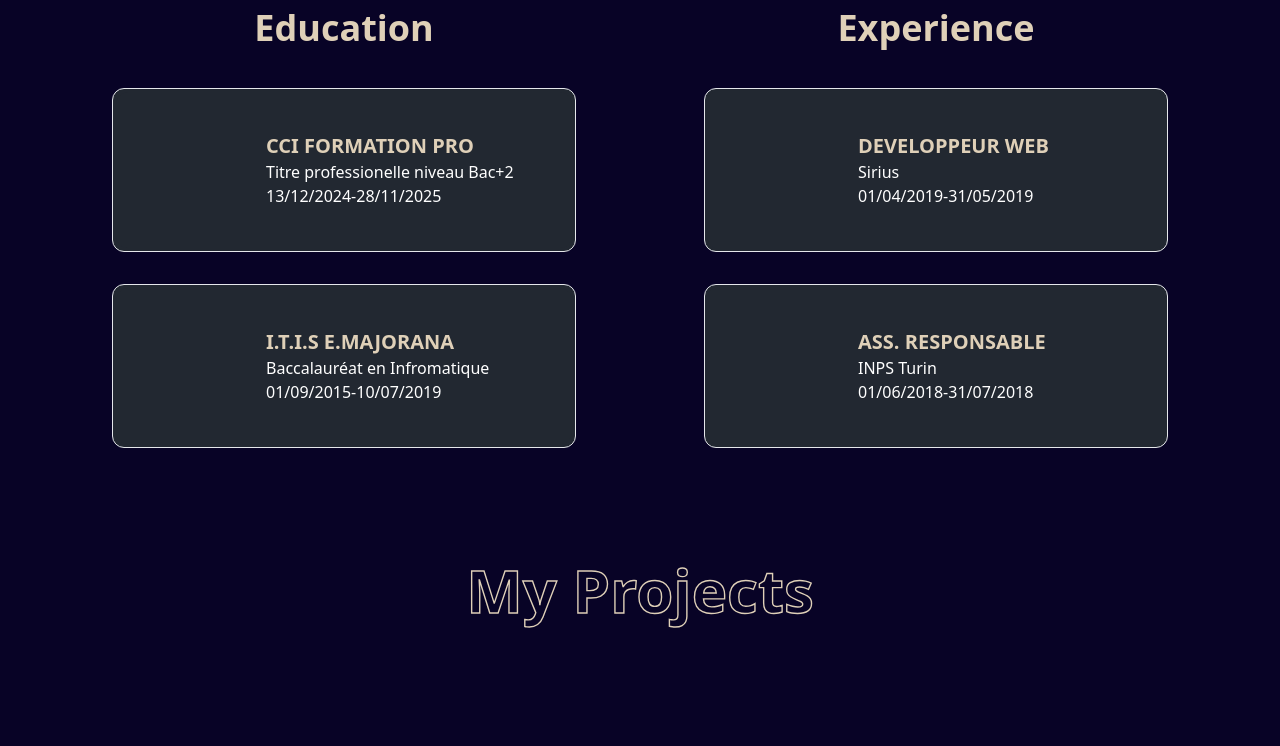
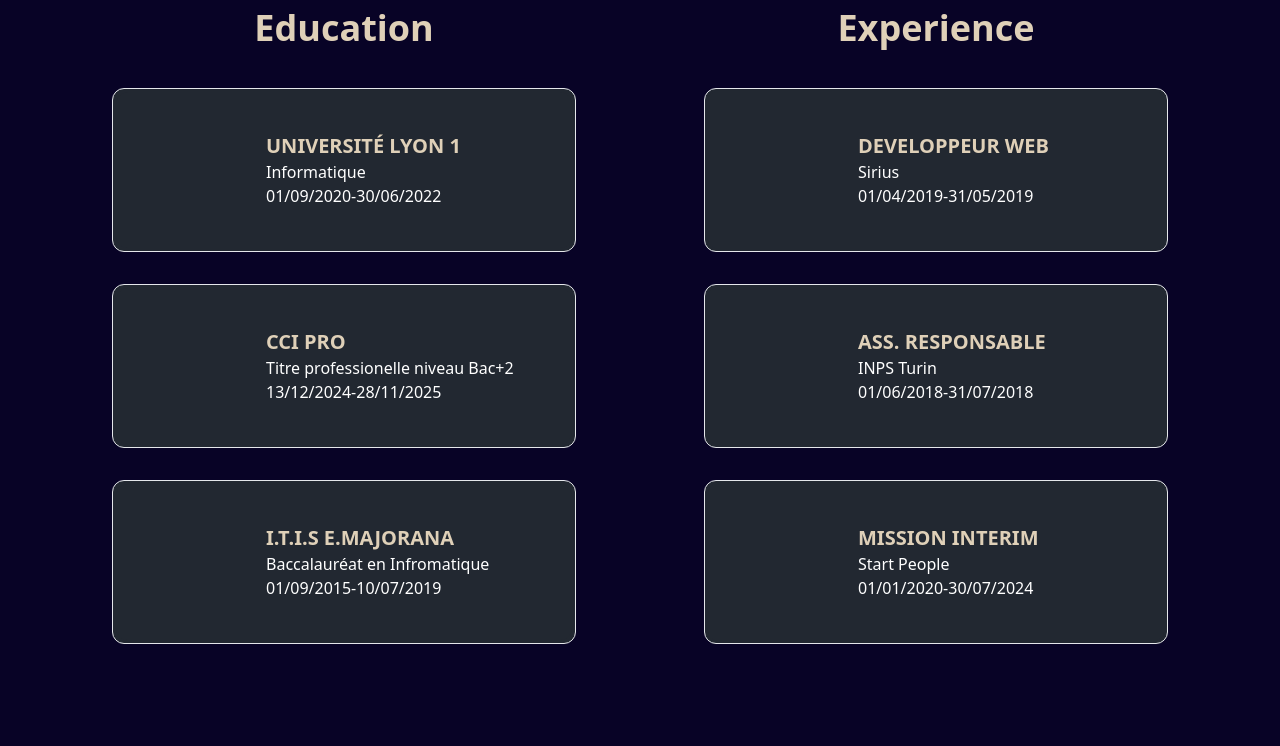
Before and after one commit to j4ll4l/my-portfolio, a Vue app: page / in a window 1280 px wide. Shown: the part 1620-2366 px from the top of the page. Built offline with nearby package versions, Linux system fonts and the light colour scheme; some icons are missing; what tailwindcss-pseudo-elements would draw is missing.

Commit message:
Update Education & Experience

```diff
--- a/src/components/layout/Education.vue
+++ b/src/components/layout/Education.vue
@@ -31,14 +31,14 @@
 import { ref } from 'vue';
 
 const Education = ref([
-    // {
-    //     duration:'01/09/2020-30/06/2022',
-    //     school:'Université Lyon 1',
-    //     degree:'License Informatique'
-    // },
+    {
+        duration:'01/09/2020-30/06/2022',
+        school:'Université Lyon 1',
+        degree:' Informatique'
+    },
     {
         duration:'13/12/2024-28/11/2025',
-        school:'CCI Formation Pro',
+        school:'CCI Pro',
         degree:'Titre professionelle niveau Bac+2'
     },
     {
--- a/src/components/layout/Experience.vue
+++ b/src/components/layout/Experience.vue
@@ -11,6 +11,11 @@ const Experience = ref([
         duration:'01/06/2018-31/07/2018',
         title:'Ass. Responsable',
         company:'INPS Turin'
+    },
+    {
+        duration:'01/01/2020-30/07/2024',
+        title: 'Mission interim',
+        company:'Start People'
     }
 ])
 </script>
```
